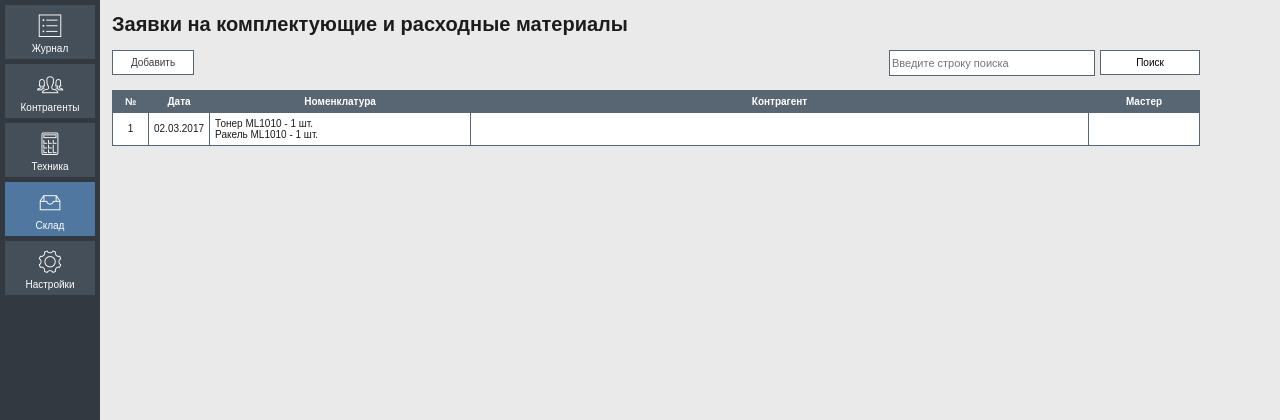
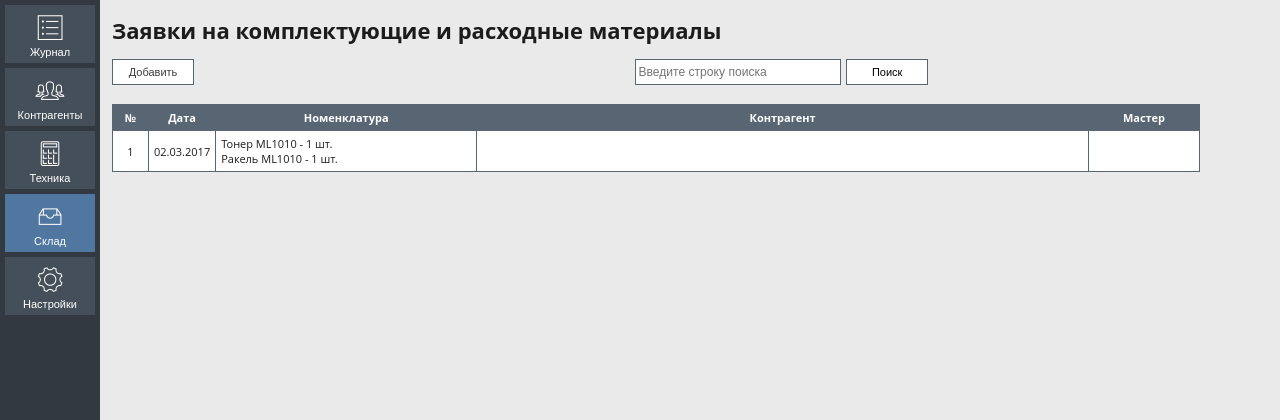
Before and after one commit to dipgrog/lds, a PHP site: page /index.php?page=store in a window 1280 px wide. Shown: the top 420 px of the page. Run offline with PHP 8.4, Linux system fonts and the light colour scheme; some web fonts are replaced.

Commit message:
Шрифт

```diff
--- a/css/form.css
+++ b/css/form.css
@@ -3,9 +3,9 @@
 
 
 body{
-    font-family: sans-serif;
+    font-family: 'Open Sans', sans-serif;
     color: #1C1C1C;
-    font-size: 10px;
+    font-size: 11px;
     margin: 0;
     padding: 0;
     background-color: #EAEAEA;
@@ -17,7 +17,7 @@ a{
 }
 
 a:hover{
-    /* text-decoration: underline; */
+/*   background-color: #144785;*/
 }
 
 
@@ -25,6 +25,7 @@ a:hover{
 .row{
     width: 100%;
     height: 45px;
+
 }
 .row30{
     width: 100%;
@@ -138,7 +139,7 @@ a:hover{
 
 .client-form label{
     font-size: 95%;
-    font-style: oblique;
+    /*font-style: oblique;*/
     /* font-weight: bold; */
 
 }
@@ -315,7 +316,7 @@ a:hover{
     display: inline-block;
     /* height: 30px; */
     width: 80px;
-	background-image:-moz-linear-gradient(top, #fff, #ddd);
+
     background-color: #fff;
 	border: 1px solid #586573;
     font-family: sans-serif;
@@ -340,13 +341,14 @@ a:hover{
 }
 
 .btn:hover{
-	background-image:-moz-linear-gradient(top, #187EA0, #144785); /* 528741 #18a03d, #148533 */
+	background-color: #144785;
     color: #fff;
 }
 
 .tabl {
-    width: 100%;
+    width: auto;
     height: auto;
+    /*padding: 2px;*/
 
     /* margin-left: 10px; */
 
@@ -542,6 +544,6 @@ table tr:hover{
 }
 
 .sel{
-    background-image:-moz-linear-gradient(top, #187EA0, #144785); /* 528741 #18a03d, #148533 */
+    background-color: #144785;
     color: #fff;
 }
--- a/layout/header.php
+++ b/layout/header.php
@@ -10,5 +10,6 @@ error_reporting(E_ALL);
 	<title>Учет ремонта оборудования</title>
 	<link rel="stylesheet" type="text/css" href="../css/form.css">
 	<link rel="stylesheet" type="text/css" href="../css/ionicons.min.css">
+    <link href="https://fonts.googleapis.com/css?family=Open+Sans" rel="stylesheet">
 </head>
 <body>
--- a/layout/store.php
+++ b/layout/store.php
@@ -26,17 +26,14 @@
             <h1>Заявки на комплектующие и расходные материалы</h1>
             <!-- <h3>Электронная версия заявок по складу</h3> -->
         </div>
+        <div class="row">
+            <div class="col-3-4">
+
                 <div class="navbar">
                     <div class="navblock">
                         <a href="?target=status">
                            <div  class="btn pos">Добавить</div>
                        </a>
-               <!--  <select class="list-dropdown">
-                    <option>Все отделы</option>
-                    <option>ККТ</option>
-                    <option>КМТ</option>
-                    <option>ВТ</option>
-                </select> -->
                    </div>
                    <div class="navblock">
                     <form class="formright" action="" method="POST" >
@@ -45,7 +42,17 @@
                     </form>
                 </div>
             </div>
-            <div class="pad">&nbsp</div>
+        </div>
+    </div>
+
+
+    <!-- <div class="pad">&nbsp</div> -->
+
+
+    <div class="row">
+
+        <div class="col-4-4">
+
             <div class="tabl">
                 <table>
                     <tr>
@@ -73,5 +80,12 @@
                     </tr>
                 </table>
             </div>
+
+        </div> <!-- COL end -->
+
+
+    </div> <!-- ROW end -->
+
+
 </div>
 </div>
```
Lines whose indentation alone changed are shown as unchanged.
